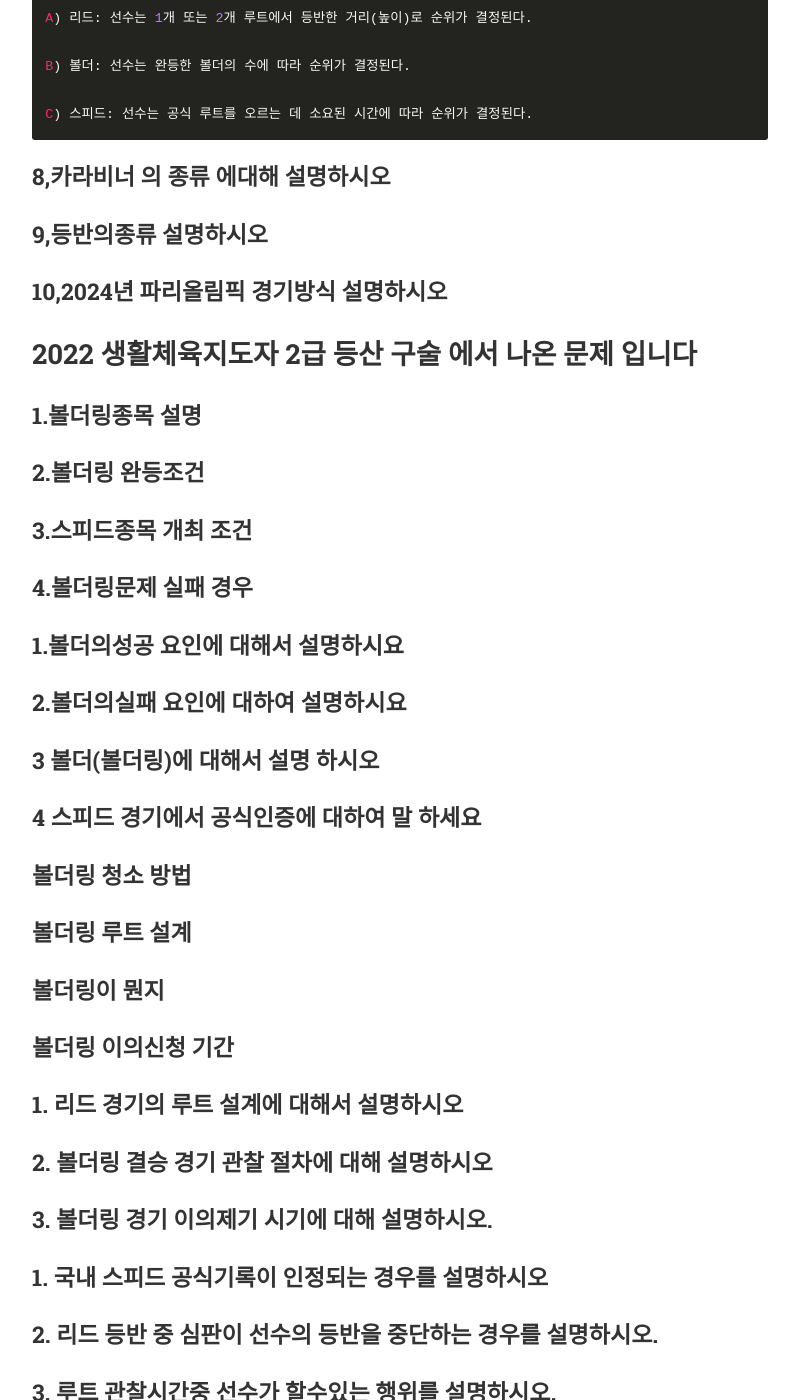
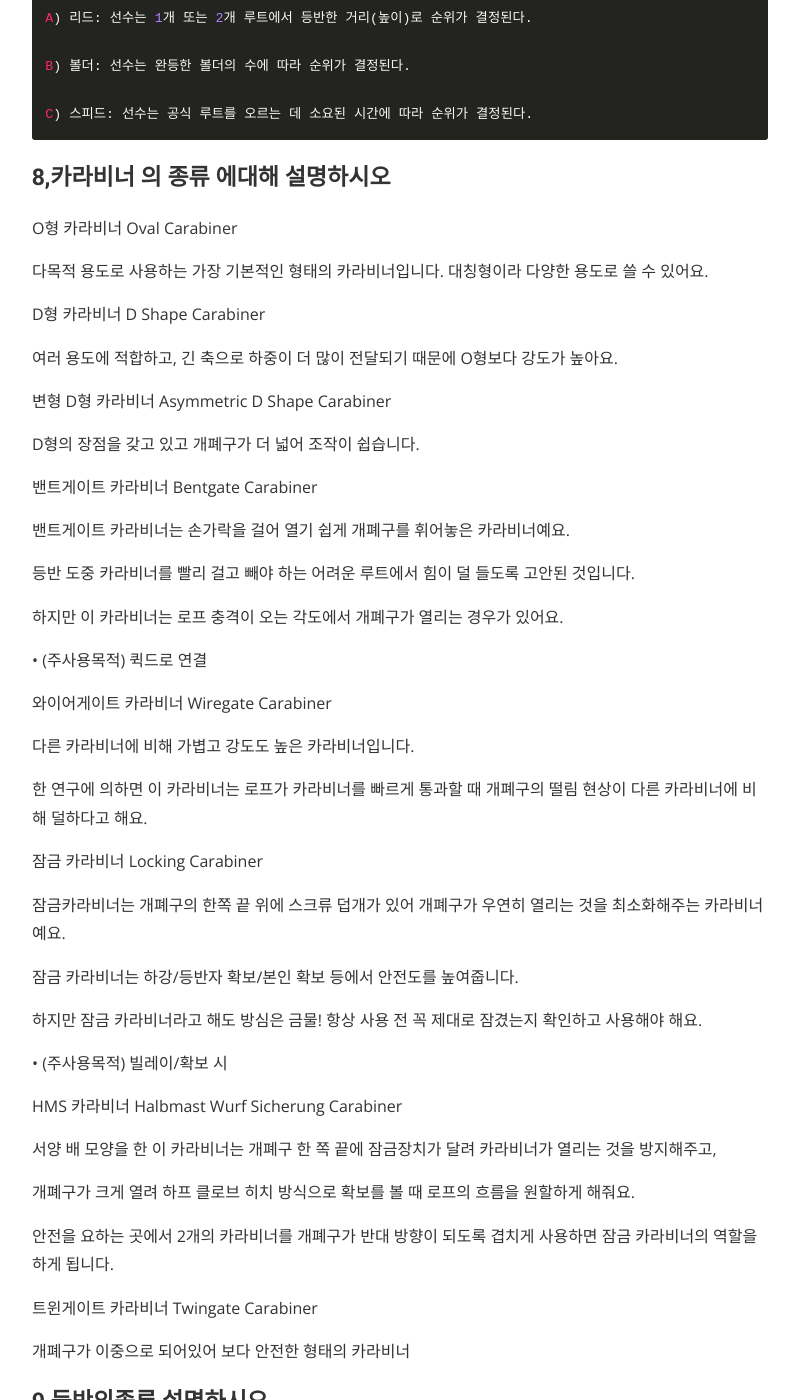
Before and after one commit to bacinchel/bacinchel.github.io, a Jekyll site: the page built from _posts/2023-05-15-license.markdown, in a window 1280 px wide and 1400 px high, scrolled down 2959 px. Shown: the whole window, without its empty margins (240-1039 px from the left). Built offline with Jekyll 4.4.1, drawn with Linux system fonts in a browser that asks for light colours; nearby versions of some CDN libraries.

Commit message:
Update 2023-05-15-license.markdown

```diff
--- a/_posts/2023-05-15-license.markdown
+++ b/_posts/2023-05-15-license.markdown
@@ -98,6 +98,58 @@ chatGPT 답변
     C) 스피드: 선수는 공식 루트를 오르는 데 소요된 시간에 따라 순위가 결정된다.
 
 ### 8,카라비너 의 종류 에대해 설명하시오
+
+O형 카라비너 Oval Carabiner
+
+다목적 용도로 사용하는 가장 기본적인 형태의 카라비너입니다. 대칭형이라 다양한 용도로 쓸 수 있어요.
+
+D형 카라비너 D Shape Carabiner
+
+여러 용도에 적합하고, 긴 축으로 하중이 더 많이 전달되기 때문에 O형보다 강도가 높아요.
+
+변형 D형 카라비너 Asymmetric D Shape Carabiner
+
+D형의 장점을 갖고 있고 개폐구가 더 넓어 조작이 쉽습니다.
+
+
+밴트게이트 카라비너 Bentgate Carabiner
+
+밴트게이트 카라비너는 손가락을 걸어 열기 쉽게 개폐구를 휘어놓은 카라비너예요.
+
+등반 도중 카라비너를 빨리 걸고 빼야 하는 어려운 루트에서 힘이 덜 들도록 고안된 것입니다.
+
+하지만 이 카라비너는 로프 충격이 오는 각도에서 개폐구가 열리는 경우가 있어요.
+
+• (주사용목적) 퀵드로 연결
+
+와이어게이트 카라비너 Wiregate Carabiner
+
+다른 카라비너에 비해 가볍고 강도도 높은 카라비너입니다.
+
+한 연구에 의하면 이 카라비너는 로프가 카라비너를 빠르게 통과할 때 개폐구의 떨림 현상이 다른 카라비너에 비해 덜하다고 해요.
+
+잠금 카라비너 Locking Carabiner
+
+잠금카라비너는 개폐구의 한쪽 끝 위에 스크류 덥개가 있어 개폐구가 우연히 열리는 것을 최소화해주는 카라비너예요.
+
+잠금 카라비너는 하강/등반자 확보/본인 확보 등에서 안전도를 높여줍니다.
+
+하지만 잠금 카라비너라고 해도 방심은 금물! 항상 사용 전 꼭 제대로 잠겼는지 확인하고 사용해야 해요.
+
+• (주사용목적) 빌레이/확보 시
+
+HMS 카라비너 Halbmast Wurf Sicherung Carabiner
+
+서양 배 모양을 한 이 카라비너는 개폐구 한 쪽 끝에 잠금장치가 달려 카라비너가 열리는 것을 방지해주고,
+
+개폐구가 크게 열려 하프 클로브 히치 방식으로 확보를 볼 때 로프의 흐름을 원할하게 해줘요.
+
+안전을 요하는 곳에서 2개의 카라비너를 개폐구가 반대 방향이 되도록 겹치게 사용하면 잠금 카라비너의 역할을 하게 됩니다.
+
+트윈게이트 카라비너 Twingate Carabiner
+
+개폐구가 이중으로 되어있어 보다 안전한 형태의 카라비너
+
 ### 9,등반의종류 설명하시오
 ### 10,2024년 파리올림픽 경기방식 설명하시오
 
```
